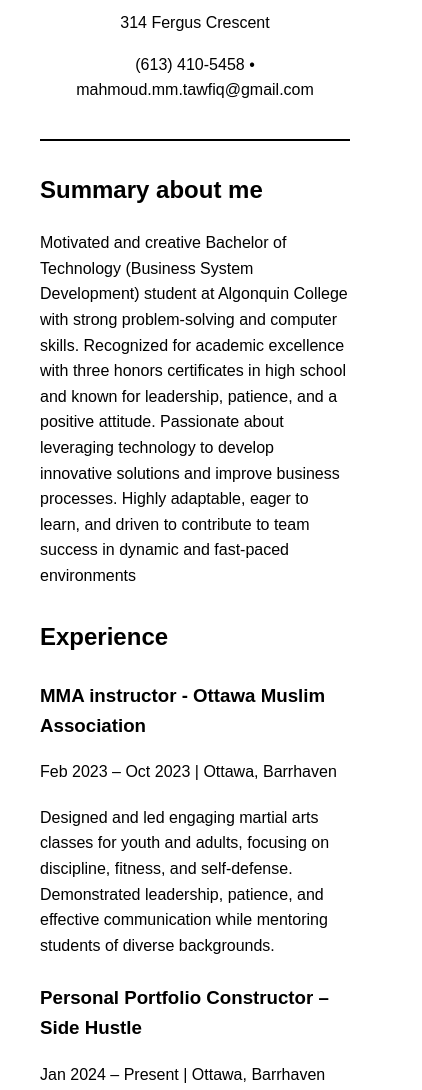
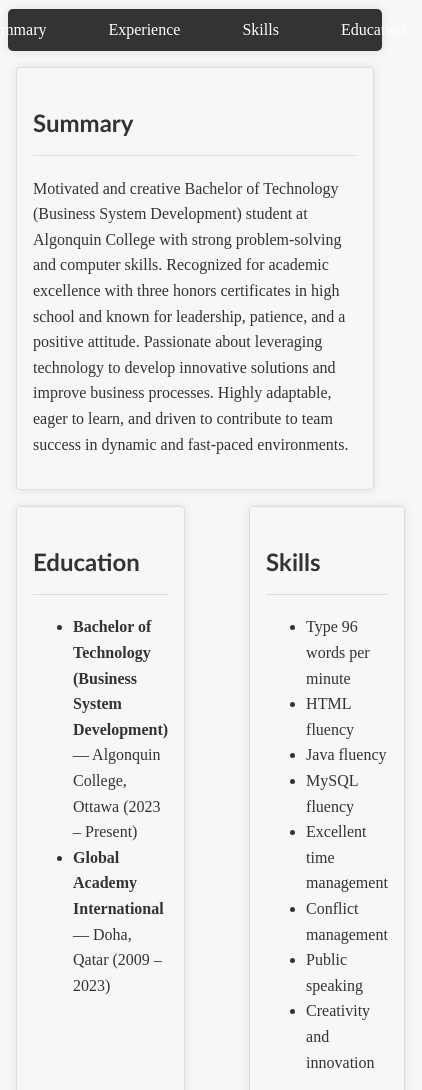
Before and after one commit to moodythenerd/cst3106_labs, a plain HTML site: page lab3/resume.html in a window 390 px wide. Shown: the part 194-1284 px from the top of the page, 422 px wide, since content can reach past the window. Drawn offline with Linux system fonts and the light colour scheme.

Commit message:
Updated resume and styles with responsive design

```diff
--- a/lab3/resume.html
+++ b/lab3/resume.html
@@ -1,62 +1,82 @@
 <!DOCTYPE html>
+<html lang="en">
+
 <head>
     <meta charset="UTF-8">
-    <title>My Resume</title>
+    <meta name="viewport" content="width=device-width, initial-scale=1.0">
+    <title>Moody's Resume</title>
     <link rel="stylesheet" href="styles.css">
 </head>
 
 <body>
+
 <header>
-    <h1>Moody's Resume</h1>
+    <h1>Moody Tawfiq</h1>
     <p>314 Fergus Crescent</p>
     <p>(613) 410-5458 • mahmoud.mm.tawfiq@gmail.com</p>
+</header>
 
-</header>
+<nav>
+    <ul>
+        <li><a href="#summary">Summary</a></li>
+        <li><a href="#experience">Experience</a></li>
+        <li><a href="#skills">Skills</a></li>
+        <li><a href="#education">Education</a></li>
+    </ul>
+</nav>
+
 <section id="summary">
-    <h2> Summary about me</h2>
-    <p> Motivated and creative Bachelor of Technology (Business System Development) student at Algonquin College with strong problem-solving and computer skills.
+    <h2>Summary</h2>
+    <p>Motivated and creative Bachelor of Technology (Business System Development) student at Algonquin College with strong problem-solving and computer skills.
         Recognized for academic excellence with three honors certificates in high school and known for leadership, patience, and a positive attitude.
         Passionate about leveraging technology to develop innovative solutions and improve business processes.
-        Highly adaptable, eager to learn, and driven to contribute to team success in dynamic and fast-paced environments</p>
+        Highly adaptable, eager to learn, and driven to contribute to team success in dynamic and fast-paced environments.</p>
 </section>
-</body>
-<section id="experience">
-    <h2>Experience</h2>
-    <div class="job">
-        <h3>MMA instructor - Ottawa Muslim Association</h3>
-        <span> Feb 2023 – Oct 2023 | Ottawa, Barrhaven </span>
-    </div>
-    <p>
-        Designed and led engaging martial arts classes for youth and adults, focusing on discipline, fitness, and self-defense.
-        Demonstrated leadership, patience, and effective communication while mentoring students of diverse backgrounds.
-    </p>
-</section>
-<div class="job">
-    <h3> Personal Portfolio Constructor – Side Hustle</h3>
-    <span> Jan 2024 – Present | Ottawa, Barrhaven </span>
-</div>
-<p>
-    Designed and developed personal portfolios for clients to showcase academic achievements, technical projects, and professional experiences.
-    Utilized modern tools and technologies (HTML/CSS, Canva, GitHub) to create user-friendly and visually appealing portfolios.
-</p>
-<section id="skills">
+
+<div class="content">
+    <aside id="education">
+        <h2>Education</h2>
+        <ul>
+            <li><strong>Bachelor of Technology (Business System Development)</strong> — Algonquin College, Ottawa (2023 – Present)</li>
+            <li><strong>Global Academy International</strong> — Doha, Qatar (2009 – 2023)</li>
+        </ul>
+    </aside>
+
+    <article id="skills">
         <h2>Skills</h2>
         <ul>
             <li>Type 96 words per minute</li>
             <li>HTML fluency</li>
             <li>Java fluency</li>
+            <li>MySQL fluency</li>
             <li>Excellent time management</li>
             <li>Conflict management</li>
             <li>Public speaking</li>
             <li>Creativity and innovation</li>
-        <li>My sequel fluency</li>
         </ul>
+    </article>
+</div>
+
+<section id="experience">
+    <h2>Work Experience</h2>
+    <div class="job">
+        <h3>MMA Instructor</h3>
+        <p>Ottawa Muslim Association, Ottawa, Barrhaven</p>
+        <p><em>Feb 2023 – Oct 2023</em></p>
+        <p>Designed and led engaging martial arts classes for youth and adults, focusing on discipline, fitness, and self-defense. Demonstrated leadership, patience, and effective communication while mentoring students of diverse backgrounds.</p>
+    </div>
+
+    <div class="job">
+        <h3>Personal Portfolio Constructor</h3>
+        <p>Side Hustle, Ottawa, Barrhaven</p>
+        <p><em>Jan 2024 – Present</em></p>
+        <p>Designed and developed personal portfolios for clients to showcase academic achievements, technical projects, and professional experiences. Utilized modern tools and technologies (HTML/CSS, Canva, GitHub) to create user-friendly and visually appealing portfolios.</p>
+    </div>
 </section>
-<section id="education">
-    <h2>Education</h2>
-    <ul>
-        <li><strong>Bachelor of Technology (Business System Development)</strong> — Algonquin College, Ottawa (2023 – Present)</li>
-        <li><strong>Global Academy International</strong> — Doha, Qatar (2009 – 2023)</li>
-    </ul>
-</section>
+
+<footer>
+    <p>References available upon request.</p>
+</footer>
+
+</body>
 </html>
--- a/lab3/styles.css
+++ b/lab3/styles.css
@@ -1,42 +1,106 @@
+/* Basic styling for the resume */
+
 body {
-    font-family: Arial, sans-serif;
-    margin: 40px;
-    background-color: #ffffff;
-    color: black;
+    font-family: "Times New Roman", Times, serif;
+    font-size: 1rem;
     line-height: 1.6;
+    margin: 0;
+    padding: 0;
+    color: #333;
+    background-color: #f7f7f7;
+}
+
+header, nav, section, article, aside, footer {
+    margin: 2vh 2vw;
+    padding: 1vh 1vw;
+    border-radius: 5px;
+    box-shadow: 0px 0px 10px rgba(0, 0, 0, 0.1);
+    background-color: #fff;
+    box-sizing: border-box;
 }
 
 header {
+    background-color: rgba(245, 245, 245, 0.9);
     text-align: center;
-    padding: 20px;
-    border-bottom: 2px solid #000;
+    border-bottom: 2px solid #ddd;
 }
 
-h1 {
-    font-size: 2.5em;
+header h1 {
     margin: 0;
-    color: #000000;
-    font-weight: bold;
+    color: #444;
+    font-family: 'Trebuchet MS', sans-serif;
+}
+
+nav {
+    background-color: #333;
+    color: #fff;
+    padding: 0.5em 0;
+}
+
+nav ul {
+    display: flex;
+    justify-content: center;
+    align-items: center;
+    padding: 0;
+    margin: 0;
+    list-style-type: none;
+}
+
+nav li {
+    margin: 0 15px;
+}
+
+nav a {
+    color: #fff;
+    text-decoration: none;
+    padding: 0.5em 1em;
+    border-radius: 4px;
+    transition: background-color 0.3s;
+}
+
+nav a:hover {
+    background-color: #555;
+}
+
+.content {
+    display: grid;
+    grid-template-columns: 1fr 2fr;
+    gap: 2em;
+    margin-top: 1em;
+}
+
+article, aside, section {
+    flex: 1;
+    margin: 0 1em;
+    padding: 1em;
+    border: 1px solid #ddd;
+    background-color: transparent;
+    border-radius: 4px;
+}
+
+h1, h2, h3 {
+    color: #333;
+    font-family: 'Trebuchet MS', sans-serif;
 }
 
 h2 {
-    font-size: 1.5em;
-    margin-top: 30px;
-    margin-bottom: 10px;
-    padding-bottom: 5px;
+    border-bottom: 1px solid #ddd;
+    padding-bottom: 0.5em;
 }
 
-section {
-    margin-bottom: 25px;
+a {
+    color: #007BFF;
+    text-decoration: none;
 }
 
-.job {
-    margin-bottom: 20px;
+a:hover {
+    text-decoration: underline;
 }
 
-#skills ul {
-    list-style-type: square;
-    columns: 2;
-    font-size: x-large;
-    column-gap: 40px;
+footer {
+    text-align: center;
+    margin-top: 3em;
+    border-top: 1px solid #ddd;
+    padding-top: 1em;
+    background-color: #f5f5f5;
 }
```
Lines whose indentation alone changed are shown as unchanged.
